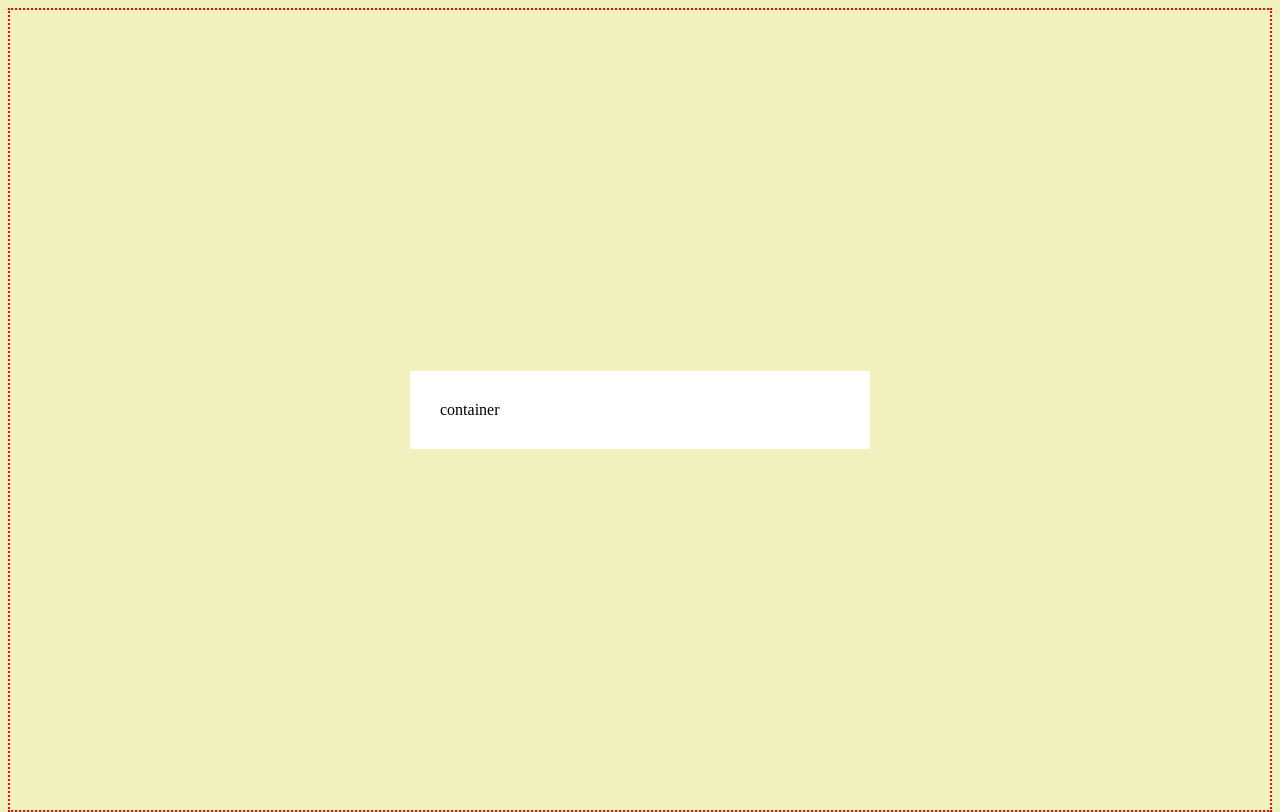
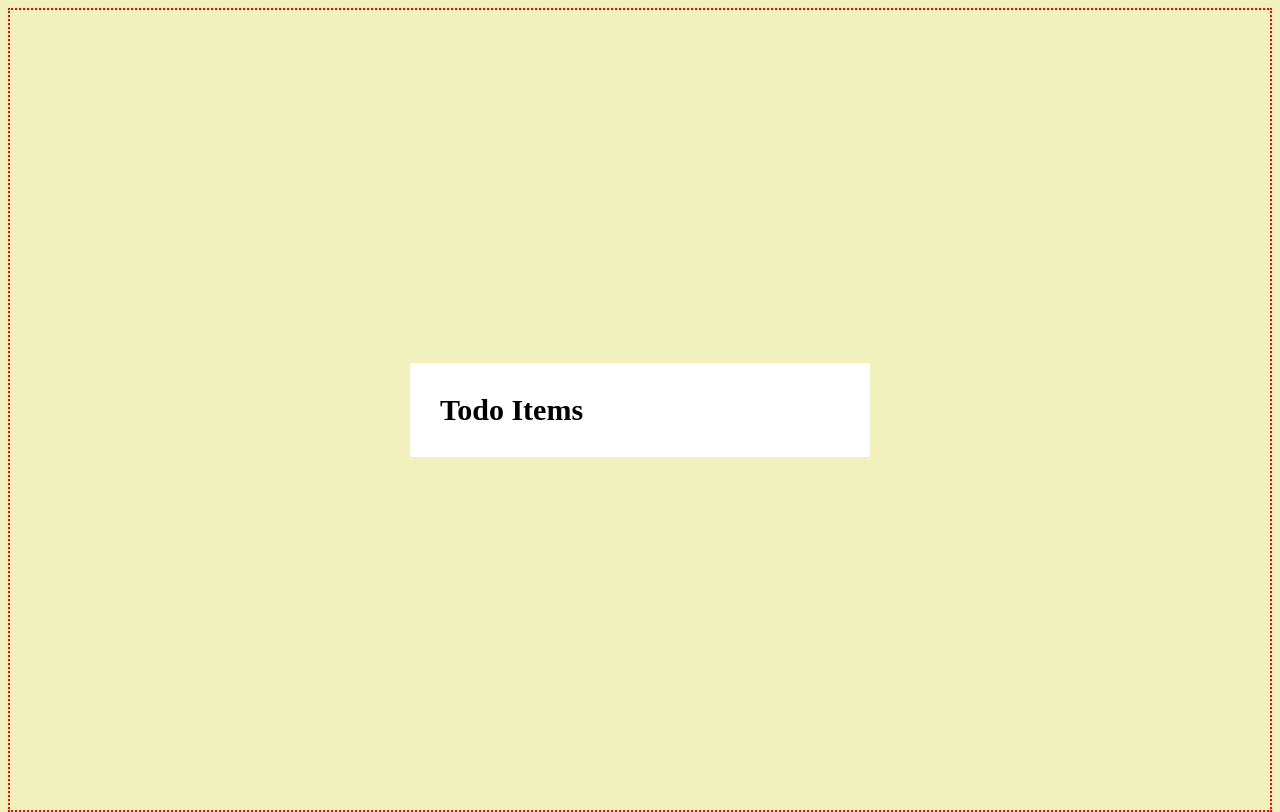
Before and after one commit to EfiokobongN/Todo-App, a React (Vite) app: page / in a window 1280 px wide. Built offline with nearby package versions, Linux system fonts and the light colour scheme.

Commit message:
container children element

```diff
--- a/src/App.scss
+++ b/src/App.scss
@@ -16,3 +16,6 @@
   background-color: #f1f1be;
 
 }
+h1{
+  margin: 0;padding: 0;
+}
--- a/src/components/container/Container.jsx
+++ b/src/components/container/Container.jsx
@@ -1,10 +1,10 @@
 import React from 'react';
 import './Container.scss';
 
-function Container() {
+function Container({ children }) {
   return (
     <div className='container'>
-      container
+      {children}
     </div>
   )
 }
--- /dev/null
+++ b/src/components/header/Header.jsx
@@ -0,0 +1,12 @@
+import React from 'react';
+import './Header.scss';
+
+function Header() {
+  return (
+    <div>
+      <h1 className='header'>Todo Items</h1>
+    </div>
+  )
+}
+
+export default Header
--- /dev/null
+++ b/src/components/header/Header.scss
@@ -0,0 +1,4 @@
+.header{
+    font-size: 30px;
+    font-weight: 'Arial Black';
+}
--- a/src/pages/Home.jsx
+++ b/src/pages/Home.jsx
@@ -1,12 +1,13 @@
 import React from 'react';
 import Container from '../components/container/Container';
+import Header from '../components/header/Header';
 
 function Home() {
   return (
     <div>
 
       <Container>
-
+        <Header />
       </Container>
     </div>
   )
```
